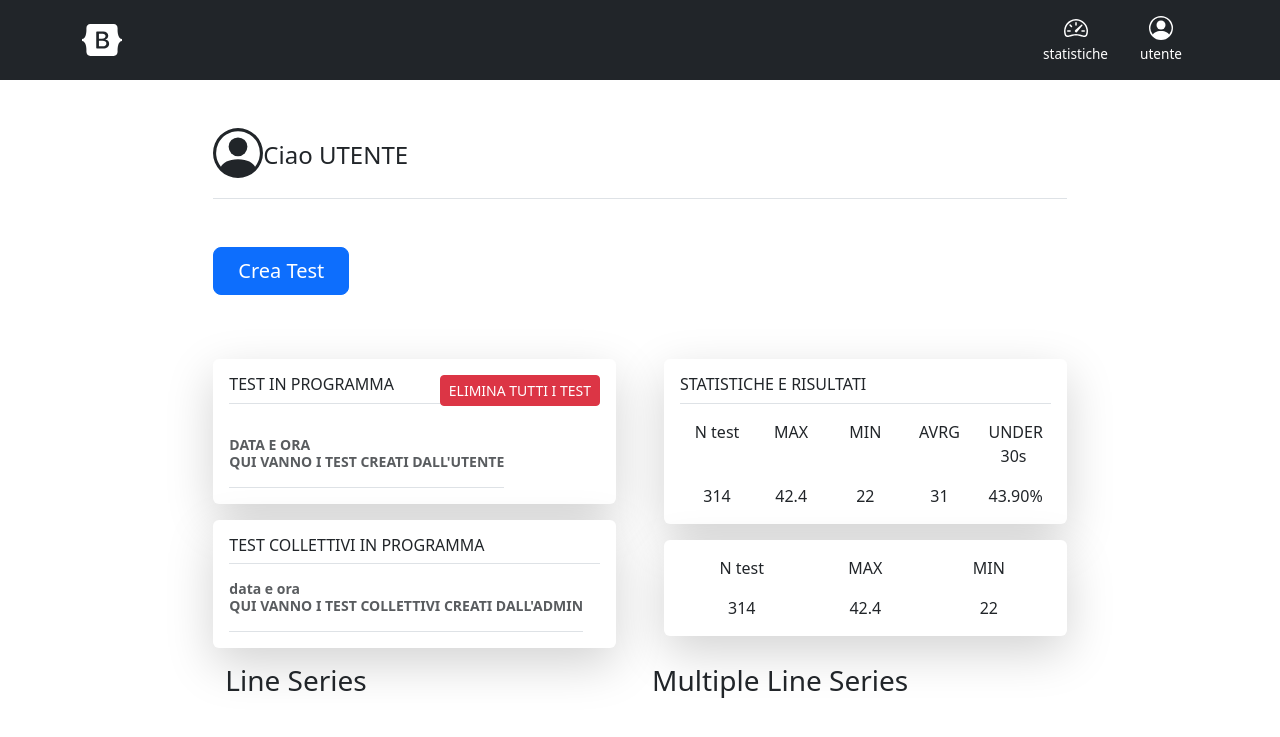
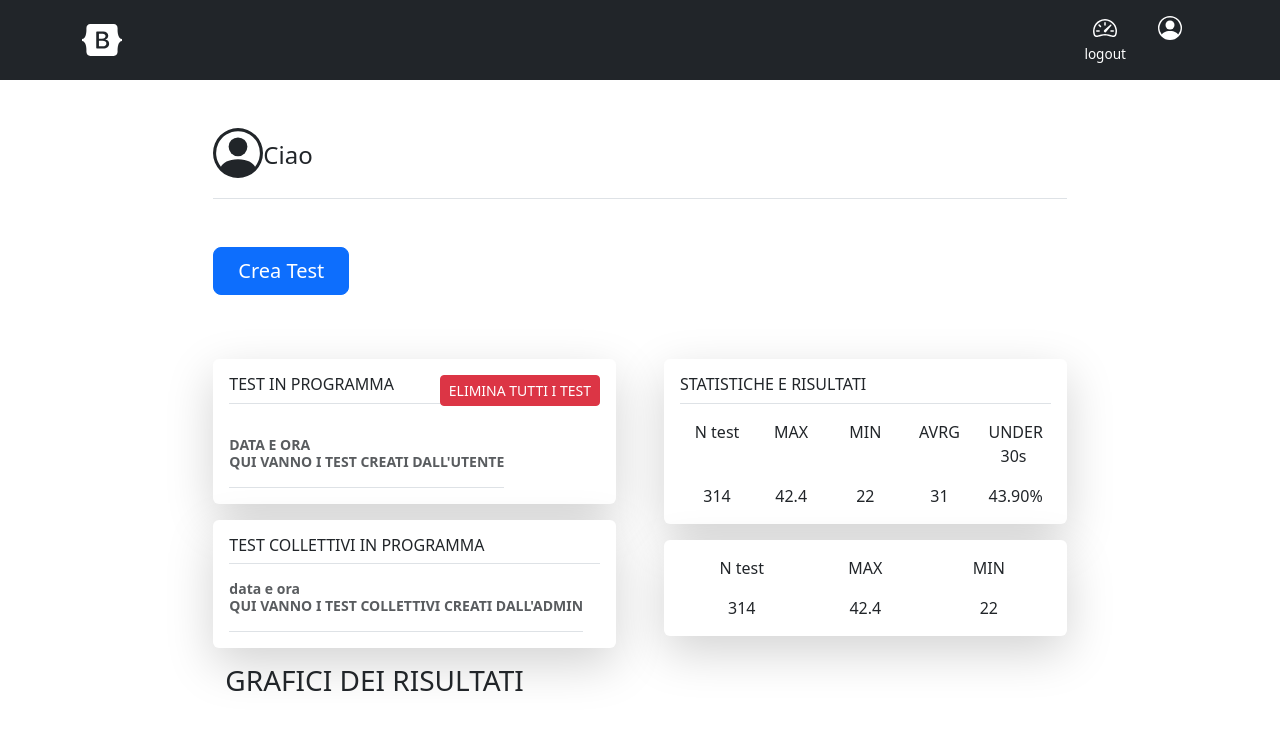
Before and after one commit to FREEDuu/QuestPlatform, a Django app: page / in a window 1280 px wide. Shown: the top 737 px of the page. Run offline with Django 5.2, Linux system fonts and the light colour scheme.

Commit message:
merge, authentication system (login, logout also) and some aestetic adjustment

```diff
--- a/MyQuestApp/settings.py
+++ b/MyQuestApp/settings.py
@@ -42,7 +42,7 @@ INSTALLED_APPS = [
     'django.contrib.sessions',
     'django.contrib.messages',
     'django.contrib.staticfiles',
-    'webapp.apps.WebappConfig'
+    'webapp.apps.WebappConfig',
 ]
 
 MIDDLEWARE = [
--- /dev/null
+++ b/webapp/forms.py
@@ -0,0 +1,6 @@
+from django import forms
+from django.contrib.auth.models import User
+
+class LoginForm(forms.Form):
+    username = forms.CharField()
+    password = forms.CharField(widget=forms.PasswordInput)
--- a/webapp/templates/base.html
+++ b/webapp/templates/base.html
@@ -71,14 +71,14 @@
 
                     <ul class="nav col-12 col-lg-auto my-2 justify-content-center my-md-0 text-small">
                     <li>
-                        <a href="#" class="nav-link text-white">
+                        <a href="{% url 'login' %}" class="nav-link text-white">
                         <svg class="bi d-block mx-auto mb-1" width="24" height="24"><use xlink:href="#speedometer2"/></svg>
-                        statistiche
+                        logout
                         </a>
                     </li>
                         <a href="#" class="nav-link text-white">
                         <svg class="bi d-block mx-auto mb-1" width="24" height="24"><use xlink:href="#people-circle"/></svg>
-                        utente
+                        {{ request.user.username }}
                         </a>
                     </li>
                     </ul>
--- a/webapp/templates/home/home.html
+++ b/webapp/templates/home/home.html
@@ -12,7 +12,7 @@
 
         <a href="/" class="d-flex align-items-center text-dark text-decoration-none">
           <svg class="bi d-block mx-auto mb-1" width="50" height="50"><use xlink:href="#people-circle"/></svg>
-          <span class="fs-4">Ciao UTENTE</span>
+          <span class="fs-4">Ciao {{ request.user.username }}</span>
 
         </a>
       </div>
@@ -105,22 +105,14 @@
       <div class="col-md-6">
           <div class="panel panel-default">
               <div class="panel-heading">
-                  <h3>Line Series</h3>
+                  <h3>GRAFICI DEI RISULTATI</h3>
               </div>
               <div class="panel-body">
                   <div id="chart1"></div>
               </div>
           </div>
       </div>
-      <div class="col-md-6">
-          <div class="panel panel-default">
-              <div class="panel-heading">
-                  <h3>Multiple Line Series</h3>
-              </div>
-              <div id="chart2" class="panel-body">
-              </div>
-          </div>
-      </div>
+
   </div>
 </div>
 
--- a/webapp/urls.py
+++ b/webapp/urls.py
@@ -3,7 +3,7 @@ from django.urls import path
 from . import views
 
 urlpatterns = [
-    path('login' , views.login, name= 'login'),
+    path('login/' , views.log_in, name= 'login'),
     path('' , views.home, name= 'home'),
     path('home' , views.home, name= 'home'),
     path('test' , views.test, name= 'test'),
--- a/webapp/views.py
+++ b/webapp/views.py
@@ -1,9 +1,34 @@
-from django.shortcuts import render, HttpResponse
+from django.shortcuts import render, HttpResponse, redirect
 from django.template import loader
 from webapp.models import Utenti, Domande, Varianti, Test, Test_Utenti
 from django.http import Http404
+from django.contrib.auth import authenticate, login, logout
+from django.core.exceptions import SuspiciousOperation
+from .forms import LoginForm
+from django.contrib import messages
 
-def login(req):
+def log_in(req):
+
+    logout(req)
+
+    if req.method == 'POST':
+        print('ENTER POST')
+        form = LoginForm(req.POST)
+
+        if form.is_valid():
+
+            username = form.cleaned_data['username']
+            password = form.cleaned_data['password']
+            user = authenticate(req, username=username, password=password)
+
+            if user is not None:
+                login(req, user)
+
+                return redirect('home')
+            else :
+
+                return HttpResponse('passowrd o username sbagliato/i')
+
     return render(req, "login/login.html")
 
 def home(req):
```
Also changed, not shown: webapp/templates/login/login.html (+10 -7 lines), webapp/templates/test/test.html (+3 -3 lines).
